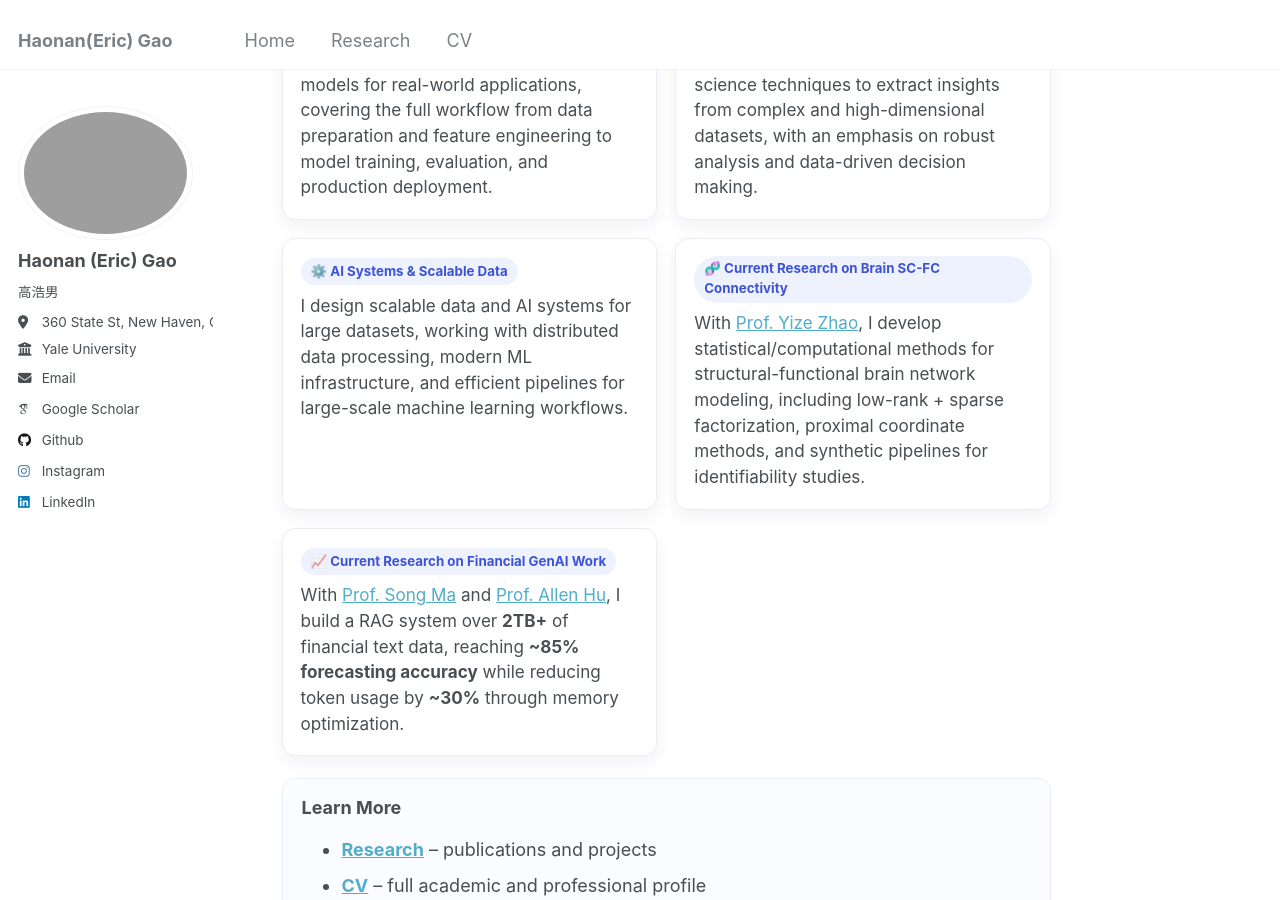
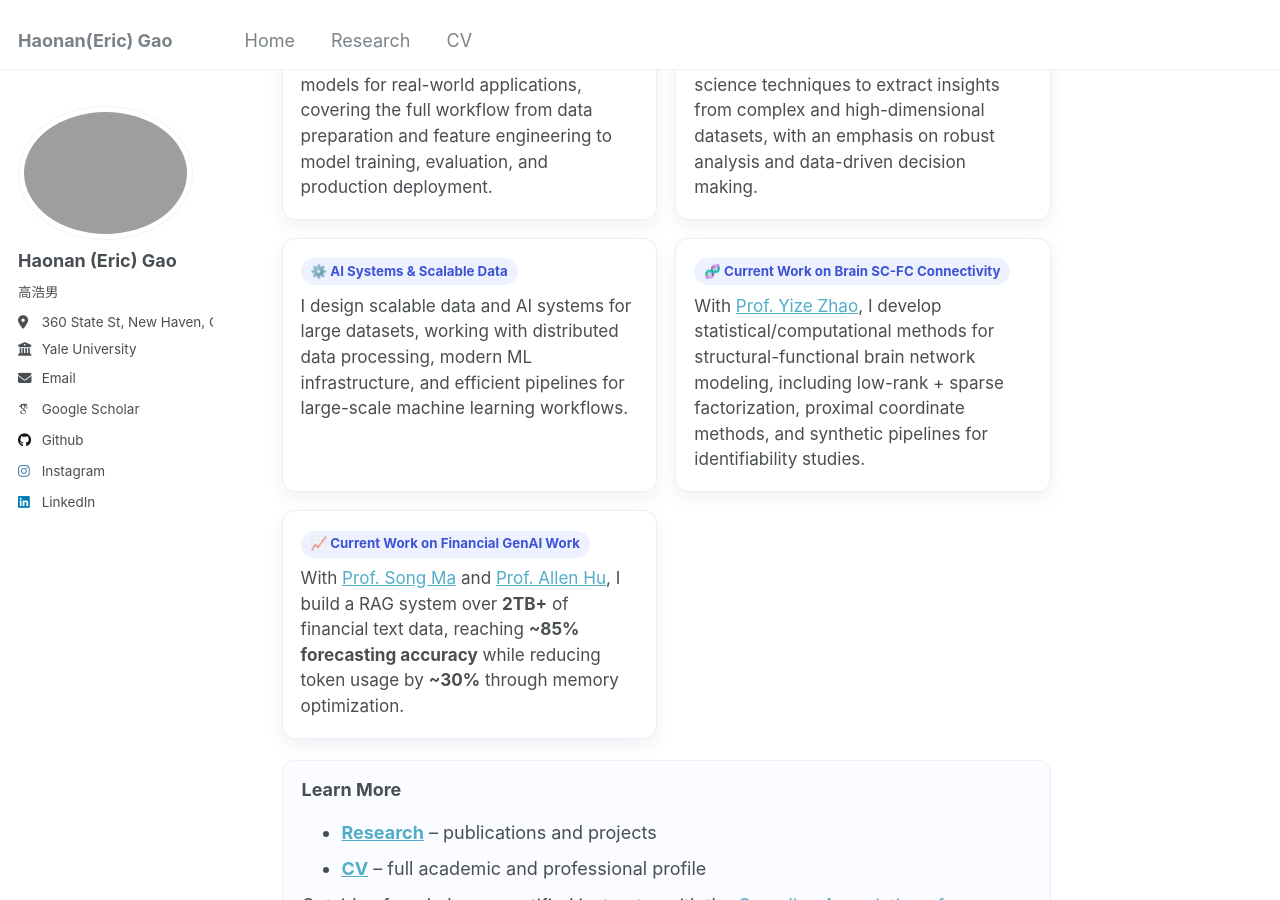
Before and after one commit to rampageoppa/rampageoppa.github.io, a Jekyll site: the page built from _pages/home.md, in a window 1280 px wide and 900 px high, scrolled down 621 px. Built offline with Jekyll 4.4.1, drawn with Linux system fonts in a browser that asks for light colours; some web fonts are replaced.

Commit message:
Update tags for current research sections

```diff
--- a/_pages/home.md
+++ b/_pages/home.md
@@ -69,7 +69,7 @@ redirect_from:
 
   <article class="home-card">
     <div class="home-card-content">
-      <span class="home-tag">🧬 Current Research on Brain SC-FC Connectivity</span>
+      <span class="home-tag">🧬 Current Work on Brain SC-FC Connectivity</span>
       <p>
         With <a href="https://www.yizezhao.com/">Prof. Yize Zhao</a>, I develop statistical/computational methods for
         structural-functional brain network modeling, including low-rank + sparse factorization, proximal
@@ -80,7 +80,7 @@ redirect_from:
 
   <article class="home-card">
     <div class="home-card-content">
-      <span class="home-tag">📈 Current Research on Financial GenAI Work</span>
+      <span class="home-tag">📈 Current Work on Financial GenAI Work</span>
       <p>
         With <a href="https://songma.github.io/">Prof. Song Ma</a> and
         <a href="https://www.allenanhu.com/">Prof. Allen Hu</a>, I build a RAG system over <strong>2TB+</strong> of
```
